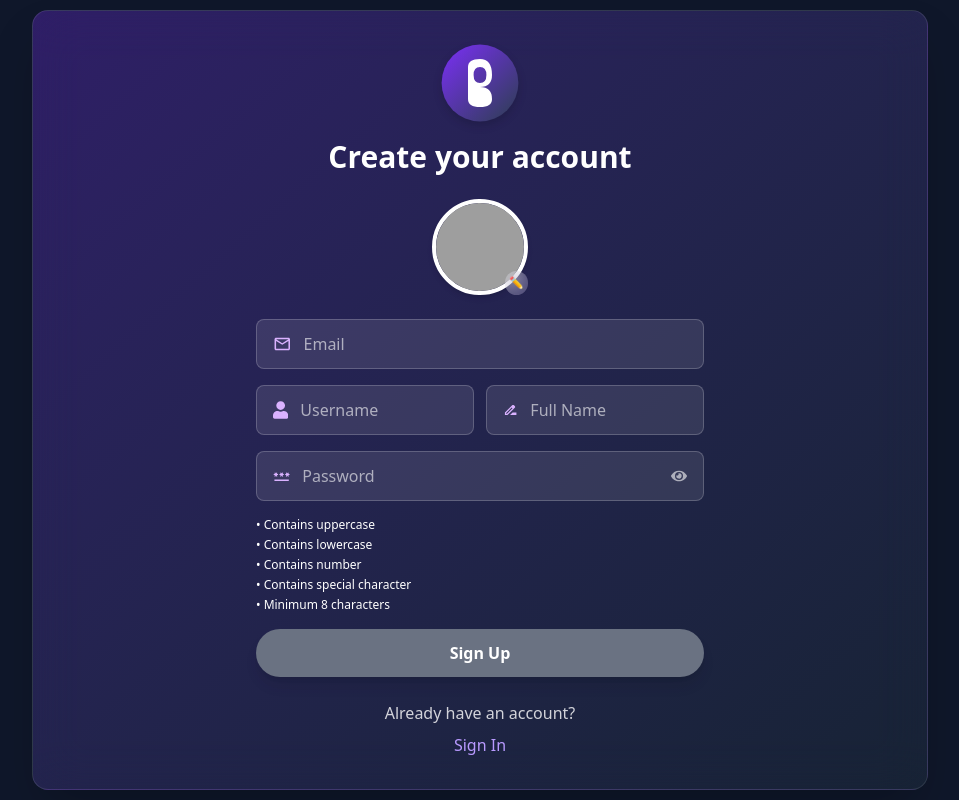
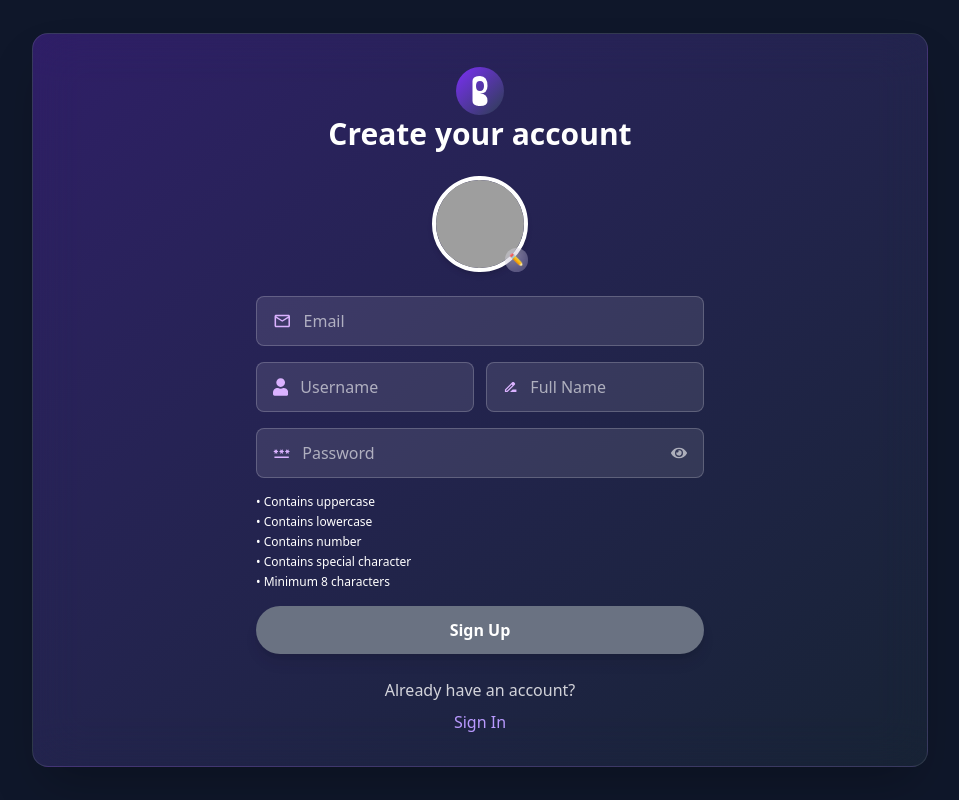
Before and after one commit to Vijayaa21/Blabber, a React (Vite) app in the folder frontend/: page /signup in a window 1280 px wide. Shown: the whole page, without its empty margins (160-1119 px from the left). Built offline with nearby package versions, Linux system fonts and the light colour scheme; no server answers; grey boxes are pictures that could not be loaded.

Commit message:
Revert "chore: update Sidebar.jsx and other changes"

```diff
--- a/frontend/src/components/common/Sidebar.jsx
+++ b/frontend/src/components/common/Sidebar.jsx
@@ -39,23 +39,22 @@ const Sidebar = () => {
   const { data: authUser } = useQuery({ queryKey: ["authUser"] });
 
   return (
-    <div className='md:flex-[2_2_0] w-16 md:w-52'>
+    <div className='md:flex-[2_2_0] w-18 max-w-52 '>
       <div
-        className='sticky top-4 left-0 h-screen md:h-[95vh] flex flex-col
+        className='sticky top-4 left-0 h-[95vh] flex flex-col
           bg-gradient-to-br from-[#7B2FF7]/30 to-[#2C3E50]/30
           backdrop-blur-xl border border-white/10
-          shadow-xl rounded-2xl px-3 py-5 sm:px-4 sm:py-6 text-white'
+          shadow-xl rounded-2xl px-4 py-6 text-white'
       >
-        <Link to='/' className='flex items-center justify-center md:justify-start mb-5 focus-visible:outline focus-visible:outline-2 focus-visible:outline-purple-500 rounded-lg transition-all'>
-          {/* Responsive logo sizing: w-8 base, w-10 at sm, w-12 at md+ */}
-          <XSvg className='w-8 h-8 sm:w-10 sm:h-10 md:w-12 md:h-12 hover:scale-105 transition-transform duration-200 ease-out shrink-0' aria-hidden='true' />
+        <Link to='/' className='flex justify-center md:justify-start mb-4'>
+          <XSvg className='w-12 h-12 mt-2 hover:scale-105 transition-all duration-200' />
         </Link>
 
         <ul className='flex flex-col gap-3'>
           <li>
             <Link
               to='/'
-              className='flex gap-3 items-center hover:bg-white/10 focus-visible:outline focus-visible:outline-2 focus-visible:outline-purple-500 transition-all rounded-xl duration-300 py-2 pl-2 pr-3'
+              className='flex gap-3 items-center hover:bg-white/10 transition-all rounded-xl duration-300 py-2 pl-3 pr-4'
             >
               <MdHomeFilled className='w-6 h-6 text-purple-300' />
               <span className='text-base font-medium hidden md:block'>Home</span>
@@ -64,7 +63,7 @@ const Sidebar = () => {
           <li>
             <Link
               to='/notifications'
-              className='flex gap-3 items-center hover:bg-white/10 focus-visible:outline focus-visible:outline-2 focus-visible:outline-purple-500 transition-all rounded-xl duration-300 py-2 pl-2 pr-3'
+              className='flex gap-3 items-center hover:bg-white/10 transition-all rounded-xl duration-300 py-2 pl-3 pr-4'
             >
               <IoNotifications className='w-6 h-6 text-blue-300' />
               <span className='text-base font-medium hidden md:block'>Notifications</span>
@@ -73,7 +72,7 @@ const Sidebar = () => {
           <li>
             <Link
               to={`/profile/${authUser?.username}`}
-              className='flex gap-3 items-center hover:bg-white/10 focus-visible:outline focus-visible:outline-2 focus-visible:outline-purple-500 transition-all rounded-xl duration-300 py-2 pl-2 pr-3'
+              className='flex gap-3 items-center hover:bg-white/10 transition-all rounded-xl duration-300 py-2 pl-3 pr-4'
             >
               <FaUser className='w-6 h-6 text-pink-300' />
               <span className='text-base font-medium hidden md:block'>Profile</span>
@@ -82,9 +81,9 @@ const Sidebar = () => {
         </ul>
 
         {authUser && (
-          <Link
-            to={`/profile/${authUser.username}`}
-            className='mt-auto flex gap-3 items-center py-2 px-2 sm:px-3 rounded-xl transition-all hover:bg-white/10 focus-visible:outline focus-visible:outline-2 focus-visible:outline-purple-500 duration-300'>
+					<Link
+						to={`/profile/${authUser.username}`}
+            className='mt-auto flex gap-3 items-center py-2 px-3 rounded-xl transition-all hover:bg-white/10 duration-300'>
 						<div className='w-9 h-9 rounded-full overflow-hidden'>
 								<img src={authUser?.profileImg || "/avatar-placeholder.png"}
                   className='w-full h-full object-cover block'
--- a/frontend/src/components/svgs/X.jsx
+++ b/frontend/src/components/svgs/X.jsx
@@ -1,13 +1,5 @@
-// Responsive Blabber logo icon. Width/height controlled via Tailwind classes passed in.
-const XSvg = ({ className = "", ...props }) => (
-  <svg
-    viewBox="0 0 100 100"
-    className={className}
-    xmlns="http://www.w3.org/2000/svg"
-    role="img"
-    aria-label="Blabber logo"
-    {...props}
-  >
+const XSvg = (props) => (
+	<svg width="50" height="50" viewBox="0 0 100 100" xmlns="http://www.w3.org/2000/svg" role="img" aria-label="Blabber logo">
   <defs>
     <linearGradient id="grad" x1="0" y1="0" x2="1" y2="1">
       <stop offset="0%" stop-color="#7B2FF7"/>
@@ -22,6 +14,7 @@ const XSvg = ({ className = "", ...props }) => (
     d="M35 70 L35 30 Q35 20 50 20 Q65 20 65 40 Q65 55 50 55 Q65 55 65 70 Q65 80 50 80 Q35 80 35 70 Z
        M50 30 Q42 30 42 40 Q42 50 50 50 Q58 50 58 40 Q58 30 50 30 Z"
   />
-  </svg>
+</svg>
+
 );
 export default XSvg;
```
